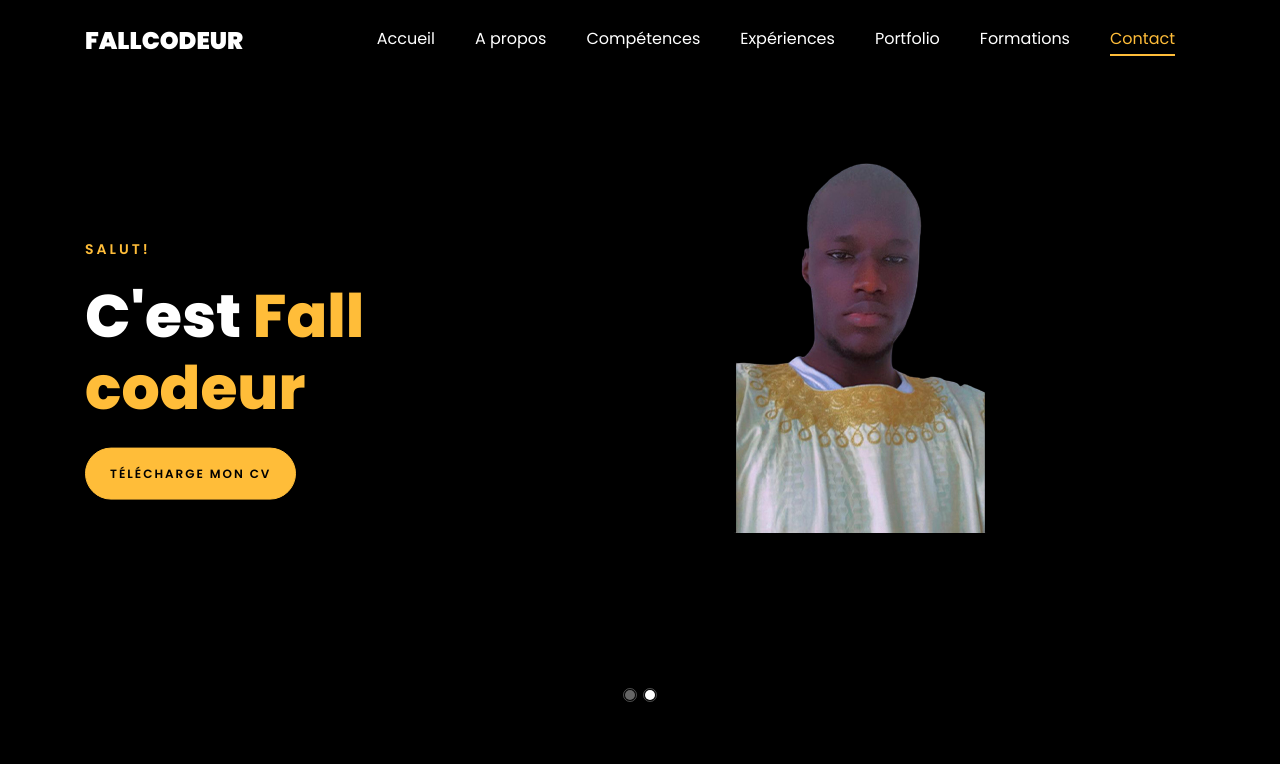
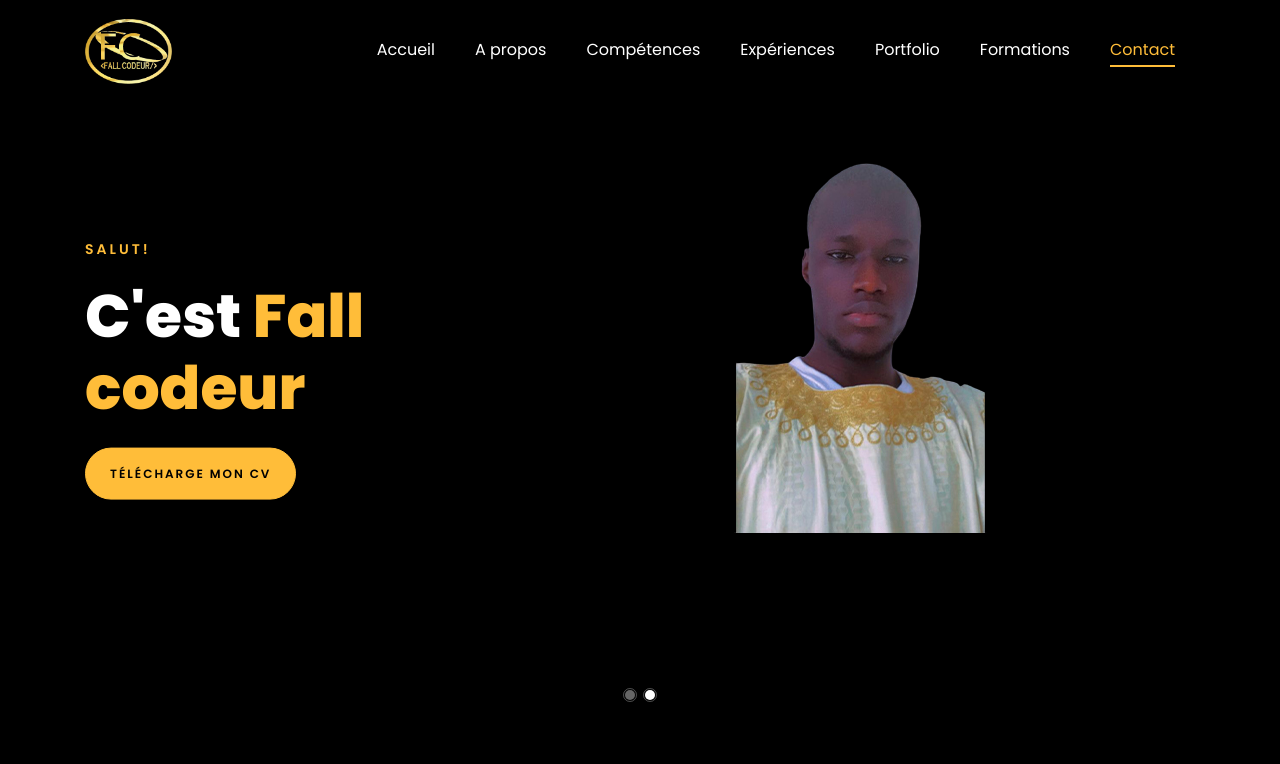
Before and after one commit to aliounefall96/portfolio, a plain HTML site: page index.html in a window 1280 px wide. Shown: the top 764 px of the page. Drawn offline with Linux system fonts and the light colour scheme; files whose address does not match are found by name.

Commit message:
first commit

```diff
--- a/index.html
+++ b/index.html
@@ -27,7 +27,7 @@
 
     <nav class="navbar navbar-expand-lg navbar-dark ftco_navbar ftco-navbar-light site-navbar-target" id="ftco-navbar">
 	    <div class="container">
-	      <a class="navbar-brand" href="index.html">FallCodeur</a>
+	      <a class="navbar-brand" href="index.html"><img src="images/Logo.png" alt="" height="65"></a>
 	      <button class="navbar-toggler js-fh5co-nav-toggle fh5co-nav-toggle" type="button" data-toggle="collapse" data-target="#ftco-nav" aria-controls="ftco-nav" aria-expanded="false" aria-label="Toggle navigation">
 	        <span class="oi oi-menu"></span>
 	      </button>
```
Also changed, not shown: images/Logo.png (added), 2 other files.
